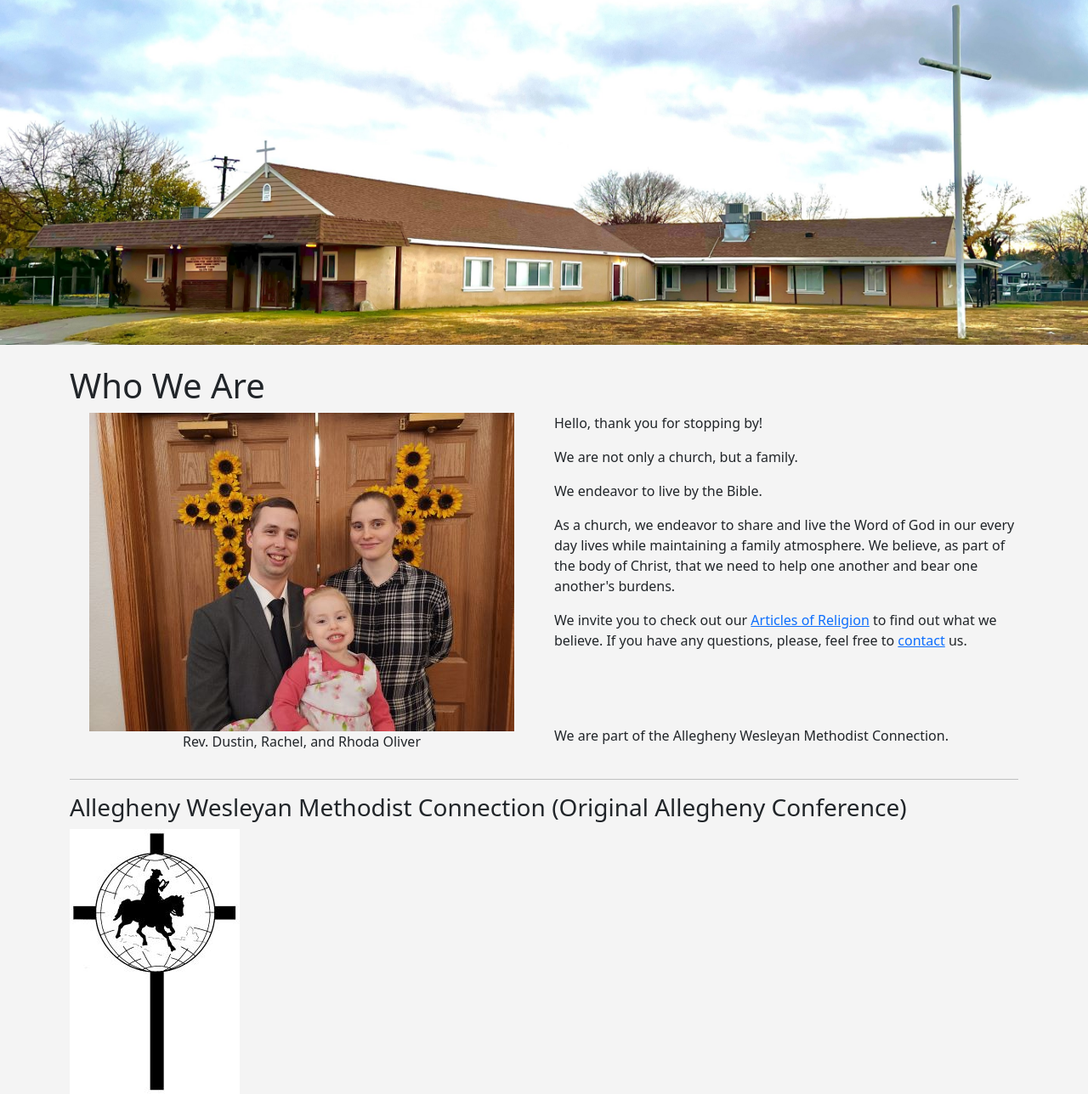
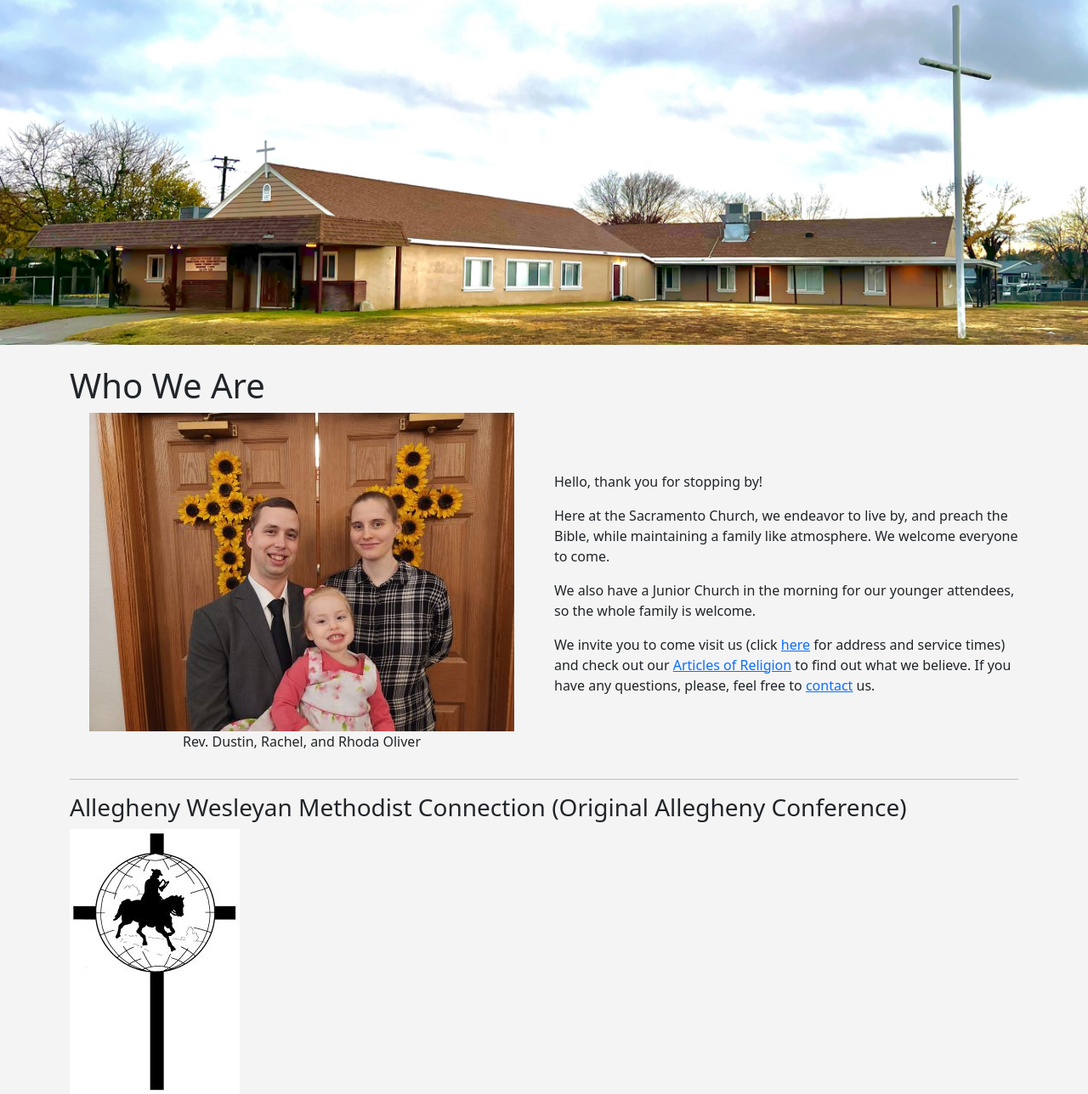
Before and after one commit to dustin916/sacramento-church-website, a Django app: page /about/ in a window 1280 px wide. Shown: the part 57-1345 px from the top of the page at 85% size. Run offline with Django 4.2, Linux system fonts and the light colour scheme.

Commit message:
Changed About section on laptop

```diff
--- a/SacramentoWMC/static/css/style.css
+++ b/SacramentoWMC/static/css/style.css
@@ -40,6 +40,9 @@ body {
 
 /* About */
 
+#welcome {
+    padding-top: 6%;
+}
 
 #faithContents {
     border: 1px solid;
@@ -71,7 +74,7 @@ body {
 }
 
 #pastorFamily{
-    width: auto;
+    max-width: 100%;
 }
 
 /* Contact Page */
--- a/SacramentoWMC/website/templates/website/about.html
+++ b/SacramentoWMC/website/templates/website/about.html
@@ -26,15 +26,13 @@
             </div>
         </div>
 
-    <div class="col-sm-6">
+    <div class="col-sm-6" id="welcome">
         <p>Hello, thank you for stopping by!</p>
-        <p>We are not only a church, but a family.</p>
-        <p>We endeavor to live by the Bible.</p>
-        <p>As a church, we endeavor to share and live the Word of God in our every day lives while maintaining a family atmosphere. We believe, as part of the body of Christ, that we need to help one another and bear one another's burdens.</p>
-        <p>We invite you to check out our <a href="{% url 'faith' %}">Articles of Religion</a> to find out what we believe. If you have any questions, please, feel free to <a href="{% url 'contact' %}">contact</a> us.</p>
+        <p>Here at the Sacramento Church, we endeavor to live by, and preach the Bible, while maintaining a family like atmosphere. We welcome everyone to come.</p>
+        <p>We also have a Junior Church in the morning for our younger attendees, so the whole family is welcome.</p>
 
-        <br><br><br>
-        <p>We are part of the Allegheny Wesleyan Methodist Connection.</p>
+        <p>We invite you to come visit us (click <a href="{% url 'home' %}">here</a> for address and service times) and check out our <a href="{% url 'faith' %}">Articles of Religion</a> to find out what we believe. If you have any questions, please, feel free to <a href="{% url 'contact' %}">contact</a> us.</p>
+
     </div>
    </div>
 
```
